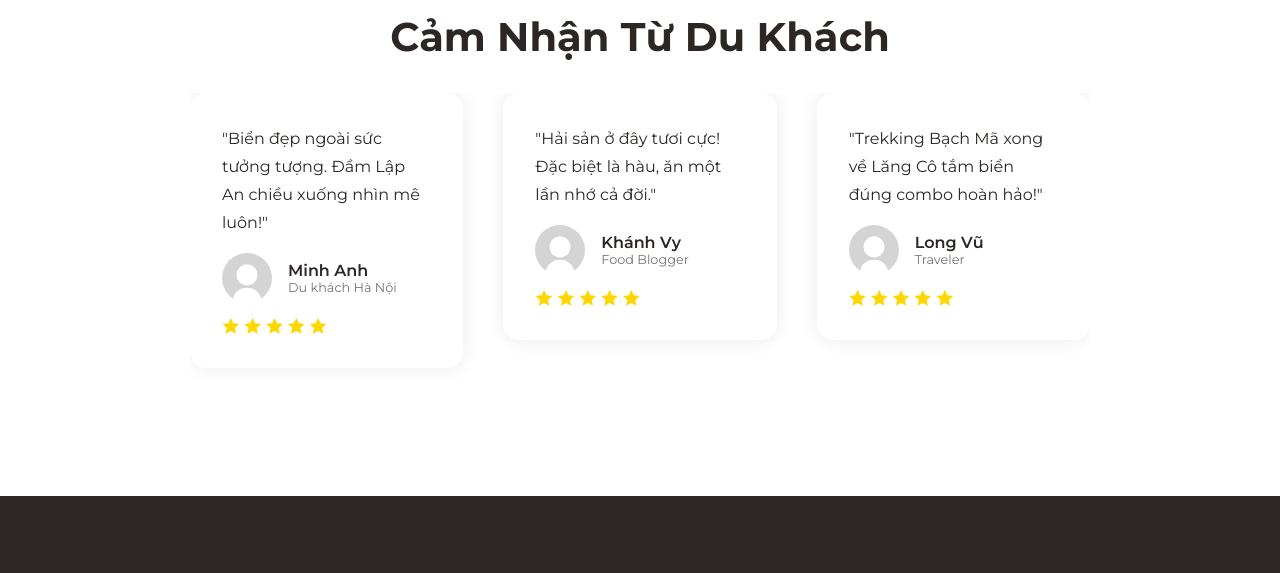
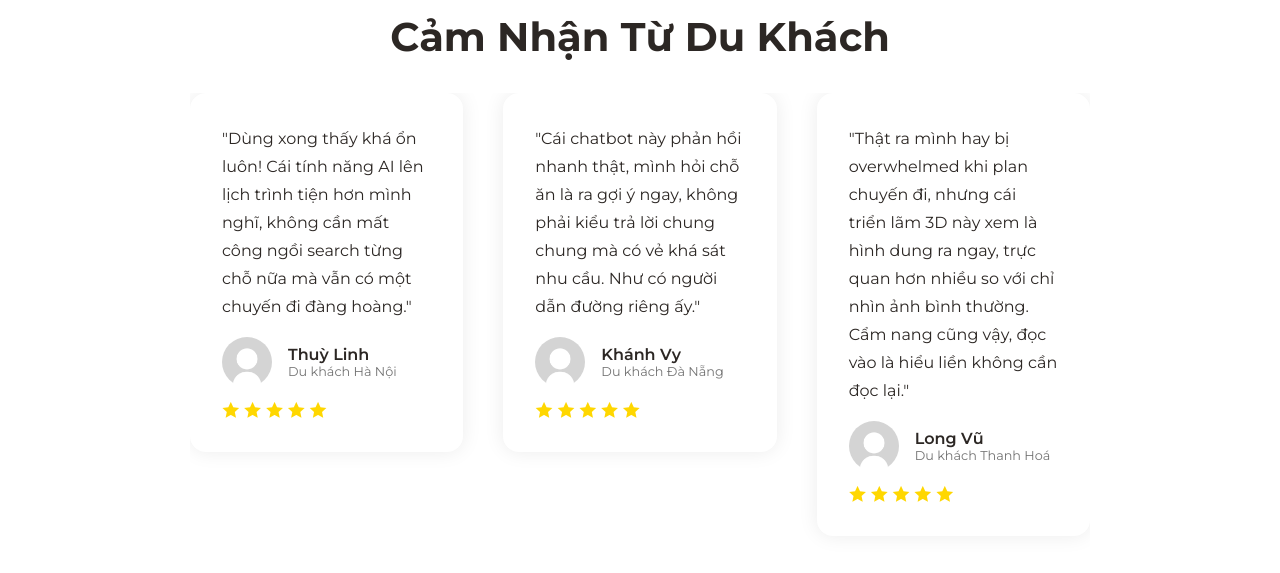
Before and after one commit to Puyinn-0412/CMLC, a plain HTML site: page index.html in a window 1280 px wide. Shown: the part 4040-4613 px from the top of the page. Drawn offline with nearby package versions, Linux system fonts and the light colour scheme.

Commit message:
feedback

```diff
--- a/index.html
+++ b/index.html
@@ -309,13 +309,13 @@
           <div class="swiper-slide">
             <div class="feedback__card">
               <p class="section__description">
-                "Biển đẹp ngoài sức tưởng tượng. Đầm Lập An chiều xuống nhìn mê luôn!"
+                "Dùng xong thấy khá ổn luôn! Cái tính năng AI lên lịch trình tiện hơn mình nghĩ, không cần mất công ngồi search từng chỗ nữa mà vẫn có một chuyến đi đàng hoàng."
               </p>
               <div class="feedback__details">
                 <div class="feedback__user">
                   <img src="img/bc439871417621836a0eeea768d60944.jpg" alt="feedback" />
                   <div>
-                    <h4>Minh Anh</h4>
+                    <h4>Thuỳ Linh</h4>
                     <h5>Du khách Hà Nội</h5>
                   </div>
                 </div>
@@ -333,14 +333,14 @@
           <div class="swiper-slide">
             <div class="feedback__card">
               <p class="section__description">
-                "Hải sản ở đây tươi cực! Đặc biệt là hàu, ăn một lần nhớ cả đời."
+                "Cái chatbot này phản hồi nhanh thật, mình hỏi chỗ ăn là ra gợi ý ngay, không phải kiểu trả lời chung chung mà có vẻ khá sát nhu cầu. Như có người dẫn đường riêng ấy."
               </p>
               <div class="feedback__details">
                 <div class="feedback__user">
                   <img src="img/bc439871417621836a0eeea768d60944.jpg" alt="feedback" />
                   <div>
                     <h4>Khánh Vy</h4>
-                    <h5>Food Blogger</h5>
+                    <h5>Du khách Đà Nẵng</h5>
                   </div>
                 </div>
                 <div class="feedback__rating">
@@ -357,14 +357,14 @@
           <div class="swiper-slide">
             <div class="feedback__card">
               <p class="section__description">
-                "Trekking Bạch Mã xong về Lăng Cô tắm biển đúng combo hoàn hảo!"
+                "Thật ra mình hay bị overwhelmed khi plan chuyến đi, nhưng cái triển lãm 3D này xem là hình dung ra ngay, trực quan hơn nhiều so với chỉ nhìn ảnh bình thường. Cẩm nang cũng vậy, đọc vào là hiểu liền không cần đọc lại."
               </p>
               <div class="feedback__details">
                 <div class="feedback__user">
                   <img src="img/bc439871417621836a0eeea768d60944.jpg" alt="feedback" />
                   <div>
                     <h4>Long Vũ</h4>
-                    <h5>Traveler</h5>
+                    <h5>Du khách Thanh Hoá</h5>
                   </div>
                 </div>
                 <div class="feedback__rating">
```
